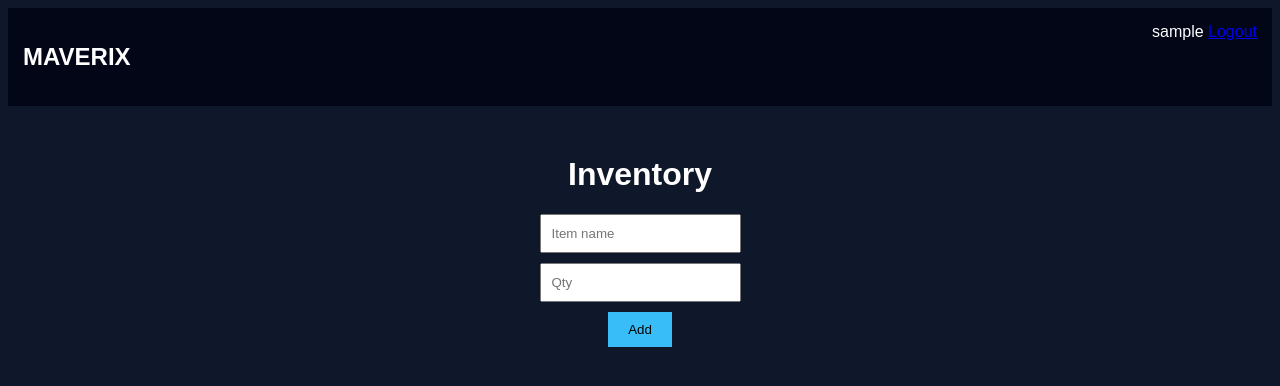
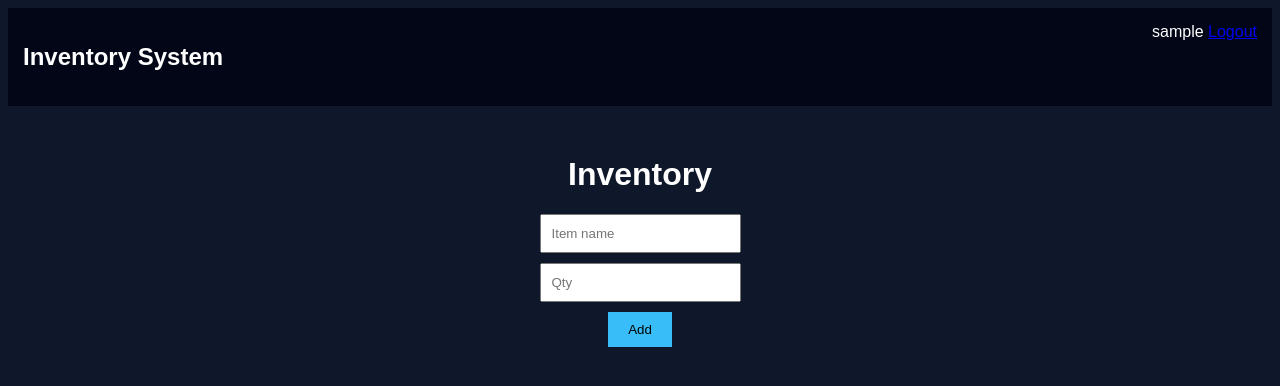
Before and after one commit to 001-Soham/Inventory-Management, a Flask app: page /dashboard in a window 1280 px wide. Shown: the top 386 px of the page. Run offline with Flask 3, Linux system fonts and the light colour scheme; the visitor is signed in with stand-in values (Sample User, id 1); data that the repository does not hold is empty.

Commit message:
Update base.html

```diff
--- a/templates/base.html
+++ b/templates/base.html
@@ -1,14 +1,14 @@
 <!DOCTYPE html>
 <html>
 <head>
-    <title>MAVERIX</title>
+    <title>Inventory System</title>
     <link rel="stylesheet" href="/static/style.css">
 </head>
 <body>
 
 {% if session.get('user') %}
 <div class="nav">
-    <h2>MAVERIX</h2>
+    <h2>Inventory System</h2>
     <div>
         {{ session.get('user') }}
         <a href="/api/logout">Logout</a>
```
